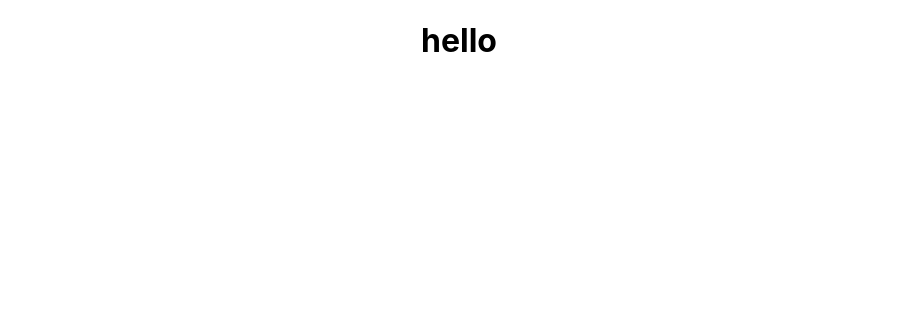
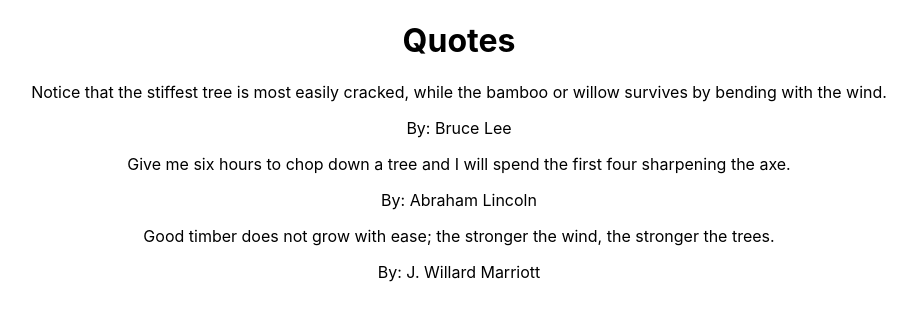
Before and after one commit to gergohrubo/homework-3-react-quotes, a React (Create React App) app: page / in a window 1280 px wide. Shown: the top 320 px of the page, without its empty margins (181-1098 px from the left). Built offline with nearby package versions, Linux system fonts and the light colour scheme.

Commit message:
Quote component completed

```diff
--- a/src/App.js
+++ b/src/App.js
@@ -6,8 +6,8 @@
 function App() {
   return (
     <div className="App">
+      <h1>Quotes</h1>
       <QuoteSearcher />
-      <h1>hello</h1>
     </div>
   );
 }
--- /dev/null
+++ b/src/components/Quote.js
@@ -0,0 +1,10 @@
+import React from 'react'
+
+export default function Quote(props) {
+  return (
+    <div>
+      <p>{props.text}</p>
+      <p>By: {props.author}</p>
+    </div>
+  )
+}
--- a/src/components/QuoteSearcher.js
+++ b/src/components/QuoteSearcher.js
@@ -1,4 +1,5 @@
 import React, { Component } from 'react';
+import Quote from './Quote'
 
 class QuoteSearcher extends Component {
   state = {
@@ -23,7 +24,7 @@
   render() {
     return (
       <div>
-
+        {this.state.quotes.map(quote => <Quote text={quote.quoteText} author={quote.quoteAuthor} />)}
       </div>
     );
   }
```
